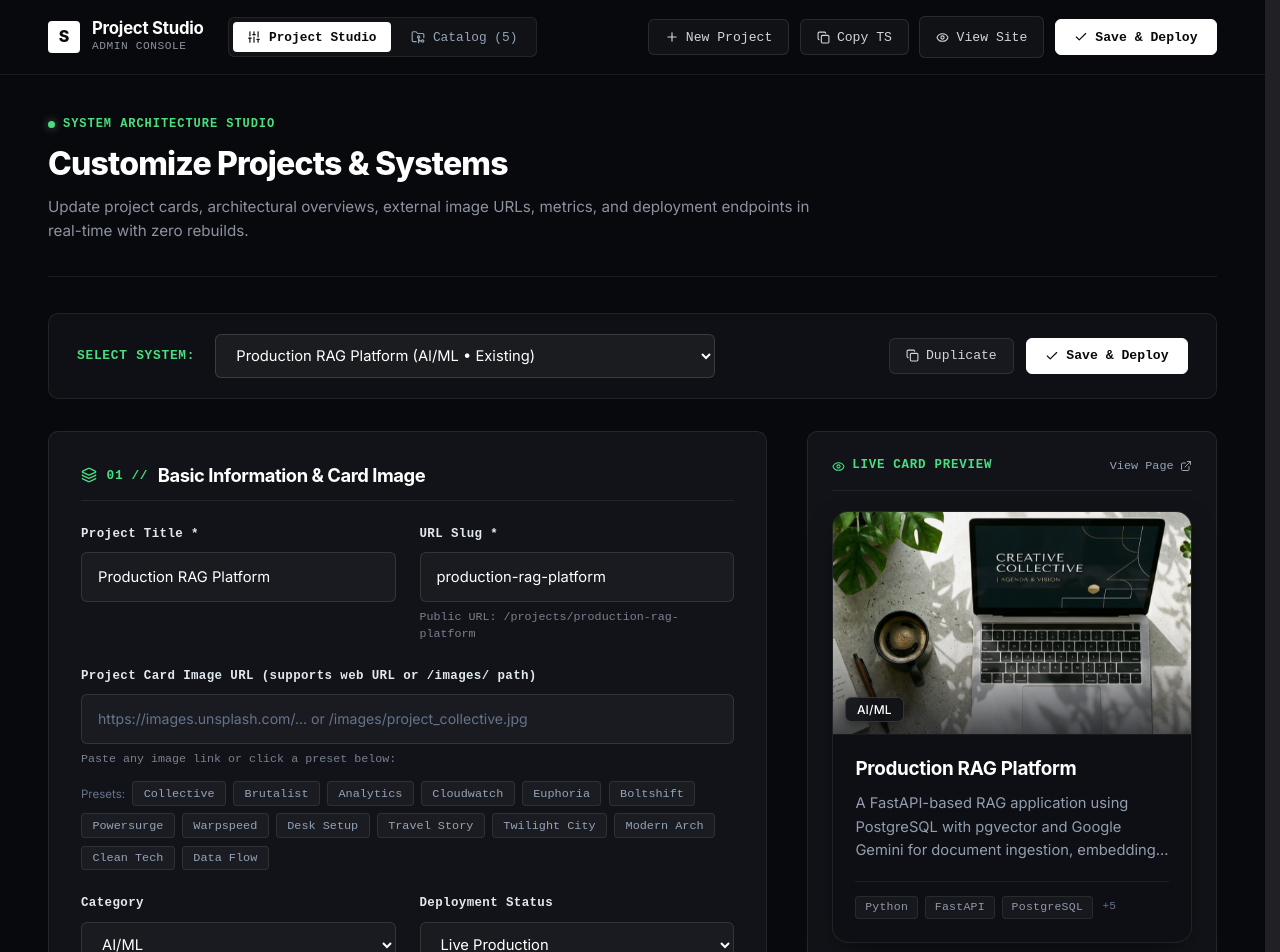
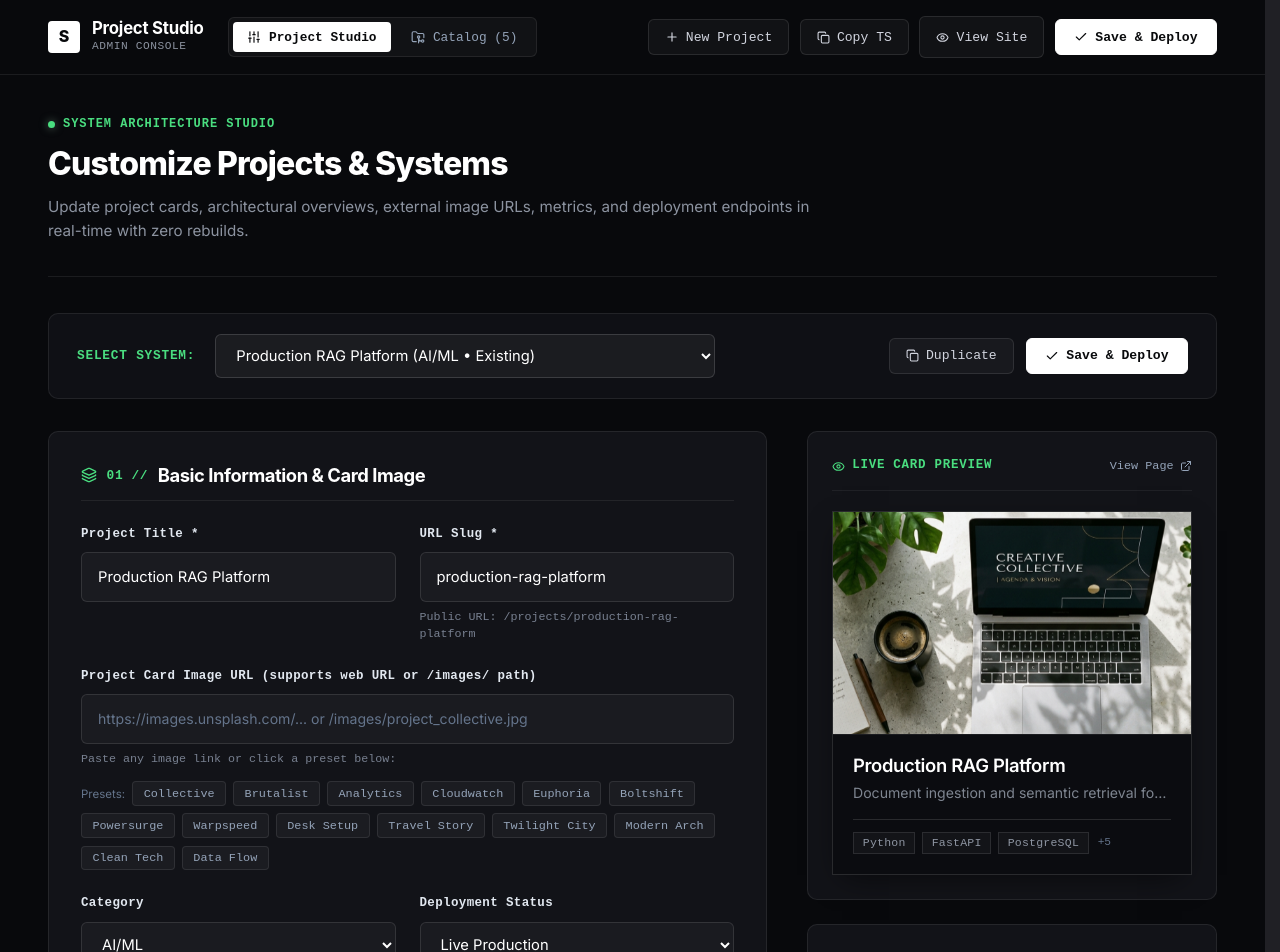
Before and after one commit to dilshandevxx/dilshan-personal-portfolio, a Next.js app: page /admin in a window 1280 px wide. Shown: the top 952 px of the page. Built offline with nearby package versions, Linux system fonts and the light colour scheme; a web font is replaced by a local one.

Commit message:
feat(projects): redesign project card with square corners, compact height, and white technology line

```diff
--- a/src/components/ProjectCard.module.css
+++ b/src/components/ProjectCard.module.css
@@ -1,13 +1,14 @@
-/* Project Card — Unified Enclosed Exhibition Card with Wrapped Typography & Clean Minimal Stack */
+/* Project Card — Clean Editorial Style matching "Frozen Greenland" reference */
+/* Strictly SQUARE corners, compact proportional height, crisp white lines */
 
 .projectCard {
   display: flex;
   flex-direction: column;
   position: relative;
   box-sizing: border-box;
-  background-color: #0d0f14;
-  border: 1px solid rgba(255, 255, 255, 0.08);
-  border-radius: 16px;
+  background-color: #0b0c10;
+  border: 1px solid rgba(255, 255, 255, 0.12);
+  border-radius: 0 !important; /* Strictly SQUARE corners */
   overflow: hidden;
   padding: 0;
   cursor: pointer;
@@ -15,118 +16,65 @@
   text-decoration: none;
   width: 100%;
   min-width: 0;
-  height: 100%;
-  box-shadow: 0 10px 30px -10px rgba(0, 0, 0, 0.7);
-  transition: transform 0.35s cubic-bezier(0.16, 1, 0.3, 1), border-color 0.35s ease, box-shadow 0.35s ease, background-color 0.35s ease;
+  box-shadow: 0 10px 30px -10px rgba(0, 0, 0, 0.6);
+  transition: transform 0.35s cubic-bezier(0.16, 1, 0.3, 1),
+              border-color 0.35s ease,
+              box-shadow 0.35s ease,
+              background-color 0.35s ease;
 }
 
 .projectCard:hover {
-  transform: translateY(-5px);
-  background-color: #12151c;
-  border-color: rgba(255, 255, 255, 0.2);
-  box-shadow: 0 22px 48px -12px rgba(0, 0, 0, 0.95);
+  transform: translateY(-4px);
+  background-color: #101217;
+  border-color: rgba(255, 255, 255, 0.32);
+  box-shadow: 0 20px 45px -10px rgba(0, 0, 0, 0.85);
 }
 
 .projectCard:focus-visible {
-  outline: 2px solid var(--color-primary, #8bb397);
+  outline: 2px solid rgba(255, 255, 255, 0.6);
   outline-offset: 4px;
-  border-radius: 16px;
 }
 
-/* ------------------------------------------------------------- */
-/* 1. 16:10 FLUSH TOP VISUAL CANVAS                              */
-/* ------------------------------------------------------------- */
+/* 1. Strictly SQUARE Visual Canvas */
 .imageFrame {
   position: relative;
   width: 100%;
   aspect-ratio: 16 / 10;
+  border-radius: 0 !important;
   overflow: hidden;
-  background-color: #07090d;
-  border-bottom: 1px solid rgba(255, 255, 255, 0.07);
+  background-color: #08090d;
+  border-bottom: 1px solid rgba(255, 255, 255, 0.08);
 }
 
 .cardImage {
   object-fit: cover;
+  border-radius: 0 !important;
   transition: transform 0.65s cubic-bezier(0.16, 1, 0.3, 1);
   will-change: transform;
 }
 
 .projectCard:hover .cardImage {
-  transform: scale(1.045);
+  transform: scale(1.04);
 }
 
-/* Dark bottom vignette so badge has photographic contrast */
-.imageOverlay {
-  position: absolute;
-  inset: 0;
-  background: linear-gradient(
-    to top,
-    rgba(10, 12, 16, 0.7) 0%,
-    rgba(10, 12, 16, 0.15) 30%,
-    transparent 55%
-  );
-  pointer-events: none;
-  z-index: 1;
-  transition: opacity 0.35s ease;
-}
-
-.projectCard:hover .imageOverlay {
-  opacity: 0.85;
-}
-
-/* ------------------------------------------------------------- */
-/* 2. TRANSLUCENT CATEGORY BADGE (Bottom-Left)                  */
-/* ------------------------------------------------------------- */
-.categoryBadge {
-  position: absolute;
-  bottom: 12px;
-  left: 12px;
-  background: rgba(13, 15, 20, 0.85);
-  backdrop-filter: blur(14px);
-  -webkit-backdrop-filter: blur(14px);
-  border: 1px solid rgba(255, 255, 255, 0.14);
-  border-radius: 6px;
-  padding: 0.28rem 0.68rem;
-  color: #ffffff;
-  font-family: var(--font-body, -apple-system, BlinkMacSystemFont, "Segoe UI", Roboto, sans-serif);
-  font-size: 0.75rem;
-  font-weight: 500;
-  line-height: 1.2;
-  letter-spacing: 0.015em;
-  z-index: 2;
-  box-shadow: 0 4px 12px rgba(0, 0, 0, 0.45);
-  pointer-events: none;
-  user-select: none;
-  transition: background 0.25s ease, border-color 0.25s ease;
-}
-
-.projectCard:hover .categoryBadge {
-  background: rgba(18, 21, 28, 0.95);
-  border-color: rgba(255, 255, 255, 0.25);
-}
-
-/* ------------------------------------------------------------- */
-/* 3. ENCLOSED CARD BODY & WRAPPED TEXT                          */
-/* ------------------------------------------------------------- */
+/* 2. Card Info Body */
 .cardBody {
   display: flex;
   flex-direction: column;
-  padding: 1.35rem 1.4rem 1.45rem;
-  flex: 1;
-  min-width: 0;
+  padding: 1.15rem 1.25rem 1.25rem;
+  width: 100%;
   box-sizing: border-box;
 }
 
 .cardTitle {
-  font-family: var(--font-display, "Plus Jakarta Sans", "Outfit", -apple-system, BlinkMacSystemFont, "Segoe UI", Roboto, sans-serif);
-  font-size: clamp(1.18rem, 1.35vw, 1.28rem);
-  font-weight: 700;
+  font-family: var(--font-body, "Inter", -apple-system, BlinkMacSystemFont, "Segoe UI", Roboto, sans-serif);
+  font-size: clamp(1.15rem, 1.3vw, 1.25rem);
+  font-weight: 600;
   line-height: 1.3;
-  letter-spacing: -0.016em;
+  letter-spacing: -0.018em;
   color: #ffffff;
-  margin: 0 0 0.65rem;
+  margin: 0;
   width: 100%;
-  min-width: 0;
   white-space: normal;
   word-break: normal;
   overflow-wrap: break-word;
@@ -136,79 +84,66 @@
 .titleLink {
   color: #ffffff;
   text-decoration: none;
-  white-space: normal;
-  word-break: normal;
-  overflow-wrap: break-word;
   display: inline;
-  transition: color 0.25s ease;
+  transition: color 0.2s ease;
 }
 
 .projectCard:hover .titleLink {
-  color: #ffffff;
+  color: #f3f4f6;
 }
 
-.cardDescription {
-  font-family: var(--font-body, -apple-system, BlinkMacSystemFont, "Segoe UI", Roboto, sans-serif);
-  font-size: 0.92rem;
+/* Subtitle matching "Greenland, Ilulissat" aesthetic */
+.cardSubtitle {
+  font-family: var(--font-body, "Inter", -apple-system, BlinkMacSystemFont, "Segoe UI", Roboto, sans-serif);
+  font-size: 0.88rem;
   font-weight: 400;
-  line-height: 1.6;
-  color: #949db0;
-  margin: 0;
-  flex-grow: 1;
-  width: 100%;
-  min-width: 0;
-  white-space: normal;
-  word-break: normal;
-  overflow-wrap: break-word;
-  text-wrap: pretty;
-  display: -webkit-box;
-  -webkit-line-clamp: 3;
-  line-clamp: 3;
-  /* autoprefixer: ignore next */
-  -webkit-box-orient: vertical;
-  box-orient: vertical;
+  line-height: 1.4;
+  color: #7e8590; /* Exact muted slate gray */
+  margin: 0.35rem 0 0;
+  white-space: nowrap;
   overflow: hidden;
   text-overflow: ellipsis;
-  max-height: 4.8em;
 }
 
-/* ------------------------------------------------------------- */
-/* 4. CLEAN, BEAUTIFUL & NON-MASSIVE TECH STACK                  */
-/* ------------------------------------------------------------- */
-.stackWrapper {
+/* 3. White Beautiful Line Wrapping Technologies */
+.techLineWrapper {
+  margin-top: 1rem;
+  padding-top: 0.75rem;
+  border-top: 1px solid rgba(255, 255, 255, 0.12); /* Crisp white delicate line */
+  width: 100%;
+}
+
+.techStack {
   display: flex;
   align-items: center;
   flex-wrap: wrap;
-  gap: 0.45rem;
-  margin-top: 1.15rem;
-  padding-top: 0.85rem;
-  border-top: 1px solid rgba(255, 255, 255, 0.07);
+  gap: 0.4rem;
 }
 
-.stackBadge {
+.techBadge {
   display: inline-flex;
   align-items: center;
   font-family: var(--font-mono, monospace);
   font-size: 0.72rem;
   font-weight: 500;
-  color: #8f98a8;
-  background-color: rgba(255, 255, 255, 0.04);
-  border: 1px solid rgba(255, 255, 255, 0.08);
-  border-radius: 4px;
-  padding: 0.22rem 0.55rem;
-  line-height: 1.25;
+  color: #8e95a2;
+  background-color: rgba(255, 255, 255, 0.03);
+  border: 1px solid rgba(255, 255, 255, 0.1);
+  border-radius: 0 !important; /* Strictly SQUARE */
+  padding: 0.2rem 0.55rem;
+  line-height: 1.2;
   letter-spacing: 0.02em;
   white-space: nowrap;
-  transition: color 0.2s ease, border-color 0.2s ease, background-color 0.2s ease;
+  transition: all 0.2s ease;
 }
 
-.projectCard:hover .stackBadge {
+.projectCard:hover .techBadge {
   color: #ffffff;
-  border-color: rgba(255, 255, 255, 0.18);
-  background-color: rgba(255, 255, 255, 0.08);
+  border-color: rgba(255, 255, 255, 0.25);
+  background-color: rgba(255, 255, 255, 0.07);
 }
 
-.stackMore {
+.techMore {
   font-family: var(--font-mono, monospace);
   font-size: 0.7rem;
   color: #64748b;
--- a/src/components/ProjectCard.tsx
+++ b/src/components/ProjectCard.tsx
@@ -42,11 +42,10 @@ export function ProjectCard({
     imgSrc.startsWith("https://") ||
     imgSrc.startsWith("data:");
 
-  // Clean narrative excerpt matching the reference card aesthetic
-  const narrative =
-    project.description?.trim() ||
+  // Subtitle matching reference card: "Greenland, Ilulissat" aesthetic
+  const subtitle =
     project.tagline?.trim() ||
-    "";
+    `${project.category || "System"} • ${project.date || "2026"}`;
 
   // Top technologies cleanly capped so the stack stays compact & beautiful
   const rawTags = project.tags || [];
@@ -67,7 +66,7 @@ export function ProjectCard({
       }}
       aria-label={`View details for ${project.title}`}
     >
-      {/* 1. 16:10 Rounded Visual Canvas (Flush Top) */}
+      {/* 1. Square-Corner Visual Canvas (Strictly Square, Matching Reference) */}
       <div className={styles.imageFrame}>
         <Image
           src={imgSrc}
@@ -84,17 +83,9 @@ export function ProjectCard({
           }}
           className={styles.cardImage}
         />
-
-        {/* Cinematic bottom gradient overlay to enhance badge contrast */}
-        <div className={styles.imageOverlay} />
-
-        {/* Bottom-Left Translucent Category Badge */}
-        {project.category && (
-          <span className={styles.categoryBadge}>{project.category}</span>
-        )}
       </div>
 
-      {/* 2. Enclosed Card Body: Clean Title, Narrative Excerpt & Minimal Stack */}
+      {/* 2. Enclosed Card Body: Clean Title, Subtitle, & Tech Stack Wrapped on White Line */}
       <div className={styles.cardBody}>
         <h3 className={styles.cardTitle}>
           <Link href={`/projects/${project.slug}`} className={styles.titleLink}>
@@ -102,19 +93,21 @@ export function ProjectCard({
           </Link>
         </h3>
 
-        {narrative && <p className={styles.cardDescription}>{narrative}</p>}
+        <p className={styles.cardSubtitle}>{subtitle}</p>
 
-        {/* 3. Clean, Beautiful Non-Massive Tech Stack */}
+        {/* 3. Technologies Wrapped Along a Crisp White Line */}
         {showTags && displayTags.length > 0 && (
-          <div className={styles.stackWrapper} aria-label="Technologies used">
+          <div className={styles.techLineWrapper} aria-label="Technologies used">
+            <div className={styles.techStack}>
               {displayTags.map((tech) => (
-              <span key={tech} className={styles.stackBadge}>
+                <span key={tech} className={styles.techBadge}>
                   {tech}
                 </span>
               ))}
               {remainingCount > 0 && (
-              <span className={styles.stackMore}>+{remainingCount}</span>
+                <span className={styles.techMore}>+{remainingCount}</span>
               )}
+            </div>
           </div>
         )}
       </div>
```
Lines whose indentation alone changed are shown as unchanged.
